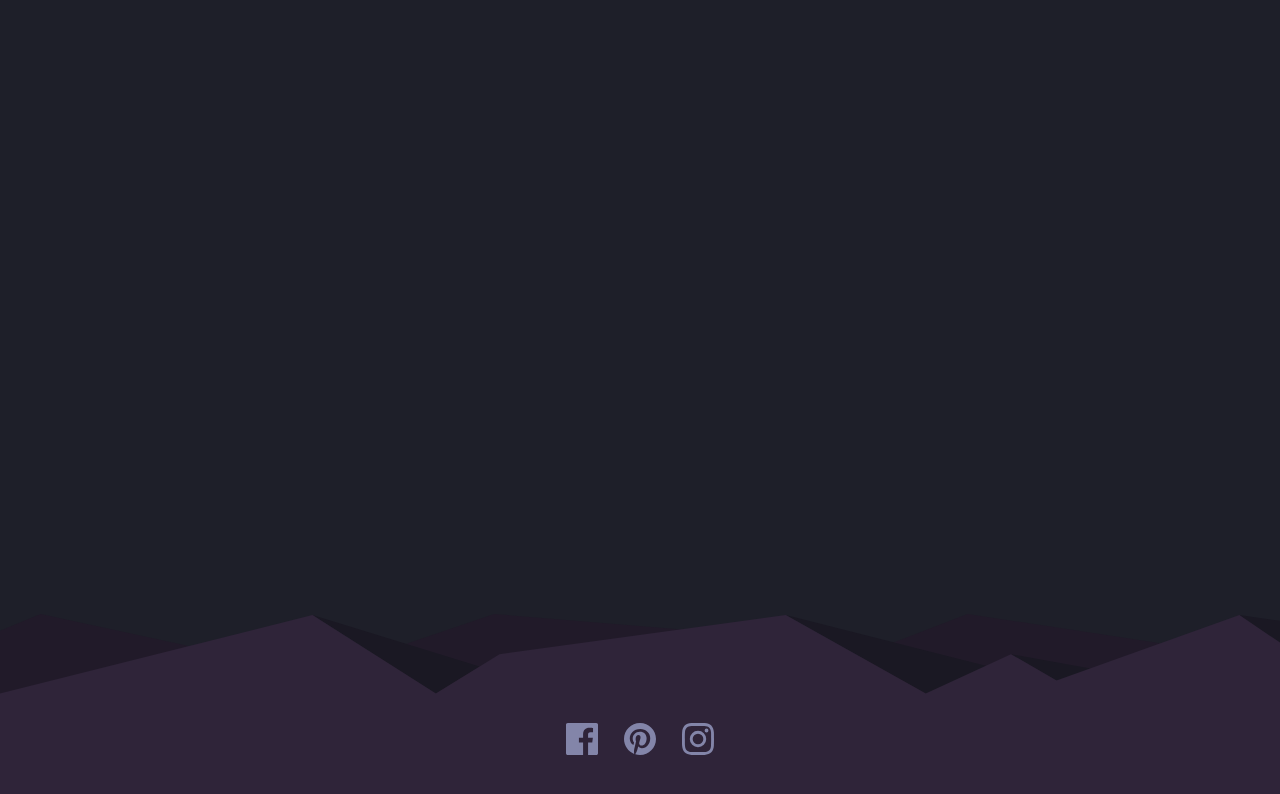
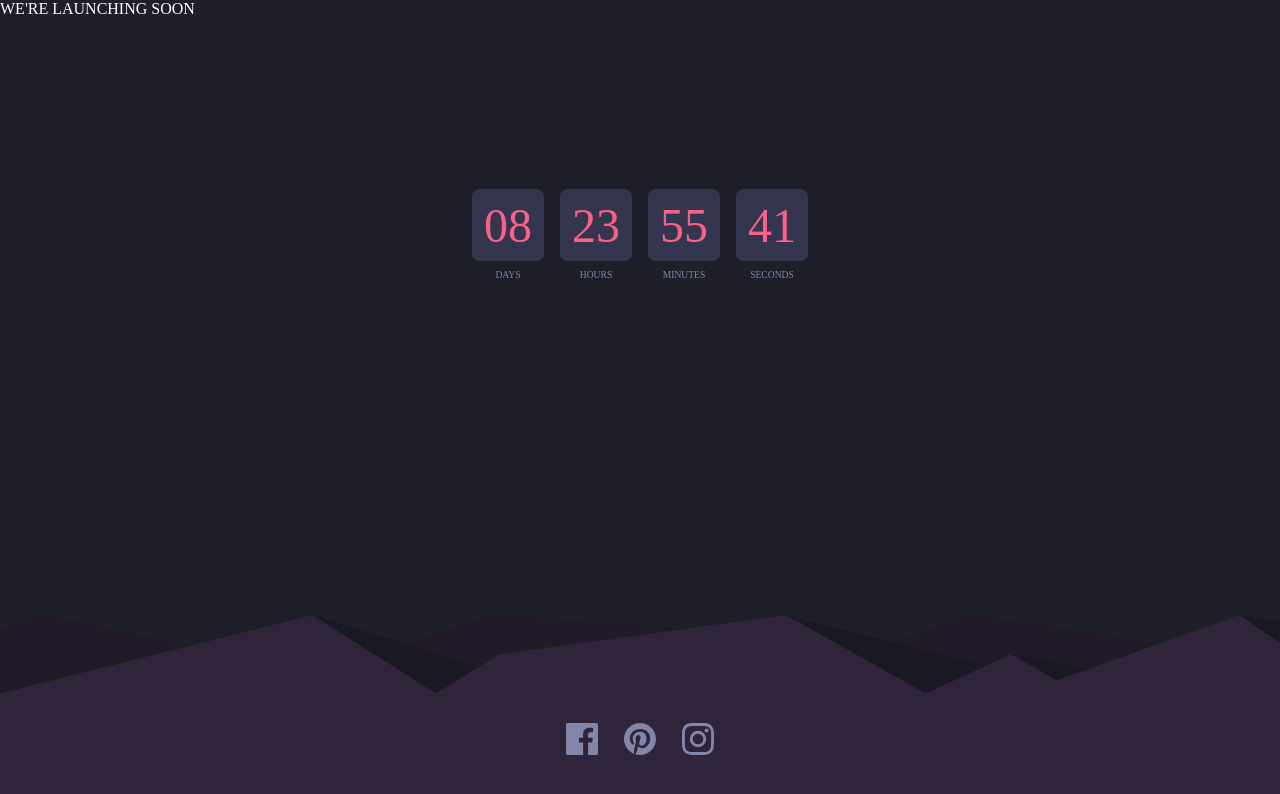
Before and after one commit to jose-web/frontendmentor-launch-countdown-timer, an Angular app: page / in a window 1280 px wide. Shown: the top 794 px of the page. Built offline with nearby package versions, Linux system fonts and the light colour scheme.

Commit message:
counter added (basic design)

```diff
--- a/src/app/app.component.html
+++ b/src/app/app.component.html
@@ -1,4 +1,26 @@
 <main>
+  <p id="title">WE'RE LAUNCHING SOON</p>
+
+  <div id="counter">
+
+    <div class="timer">
+      <div class="flip-card">08</div>
+      <p>DAYS</p>
+    </div>
+    <div class="timer">
+      <div class="flip-card">23</div>
+      <p>HOURS</p>
+    </div>
+    <div class="timer">
+      <div class="flip-card">55</div>
+      <p>MINUTES</p>
+    </div>
+    <div class="timer">
+      <div class="flip-card">41</div>
+      <p>SECONDS</p>
+    </div>
+  </div>
+
   <footer>
     <img src="assets/icon-facebook.svg" alt="">
     <img src="assets/icon-pinterest.svg" alt="">
--- a/src/app/app.component.scss
+++ b/src/app/app.component.scss
@@ -3,6 +3,41 @@ main{
     display: flex;
     background-color: #1e1f29;
     flex-direction: column;
+
+    #title{
+        color: white;
+    }
+
+    #counter{
+        margin: auto;
+        color: white;
+        display: flex;
+        flex-wrap: wrap;
+
+        .timer{
+            margin: 0.5rem;
+            text-align: center;
+
+            .flip-card{
+                background-color: hsl(236, 21%, 26%);
+                color: hsl(345, 95%, 68%);
+                font-size: 3rem;
+                height: 4.5rem;
+                width: 4.5rem;
+                display: flex;
+                justify-content: center;
+                align-items: center;
+                border-radius: 0.5rem;
+            }
+
+            p{
+                color: hsl(237, 18%, 59%);
+                font-size: 0.6rem;
+                padding-top: 0.5rem;
+            }
+        }
+
+    }
 
     footer{
         display: flex;
```
